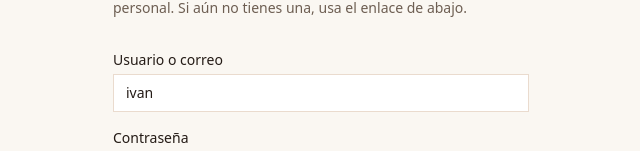
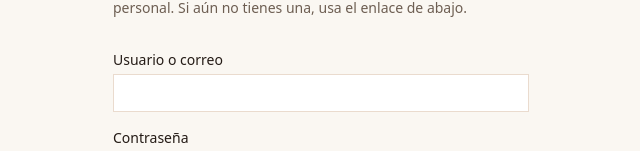
Before and after one commit to ivanirt/integramed, a Next.js app: page /acceso in a window 1280 px wide. Shown: the part 134-285 px from the top of the page, without its empty margins (319-959 px from the left). Built offline with nearby package versions, Linux system fonts and the light colour scheme.

Commit message:
Leave the login username empty on /acceso.
The form was prefilled with a real admin login.

Co-authored-by: ivanirt <ivanirt@users.noreply.github.com>

```diff
--- a/src/app/acceso/page.tsx
+++ b/src/app/acceso/page.tsx
@@ -6,7 +6,7 @@ import { useSearchParams } from "next/navigation";
 
 function AccesoForm() {
   const params = useSearchParams();
-  const [login, setLogin] = useState("ivan");
+  const [login, setLogin] = useState("");
   const [password, setPassword] = useState("");
   const [status, setStatus] = useState<string | null>(null);
 
```
